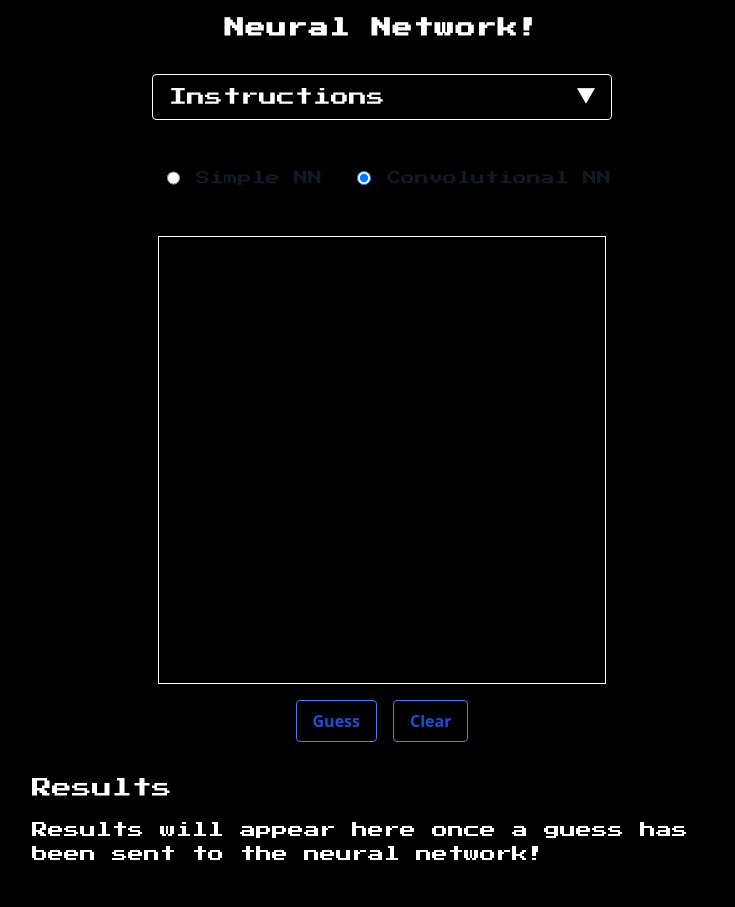
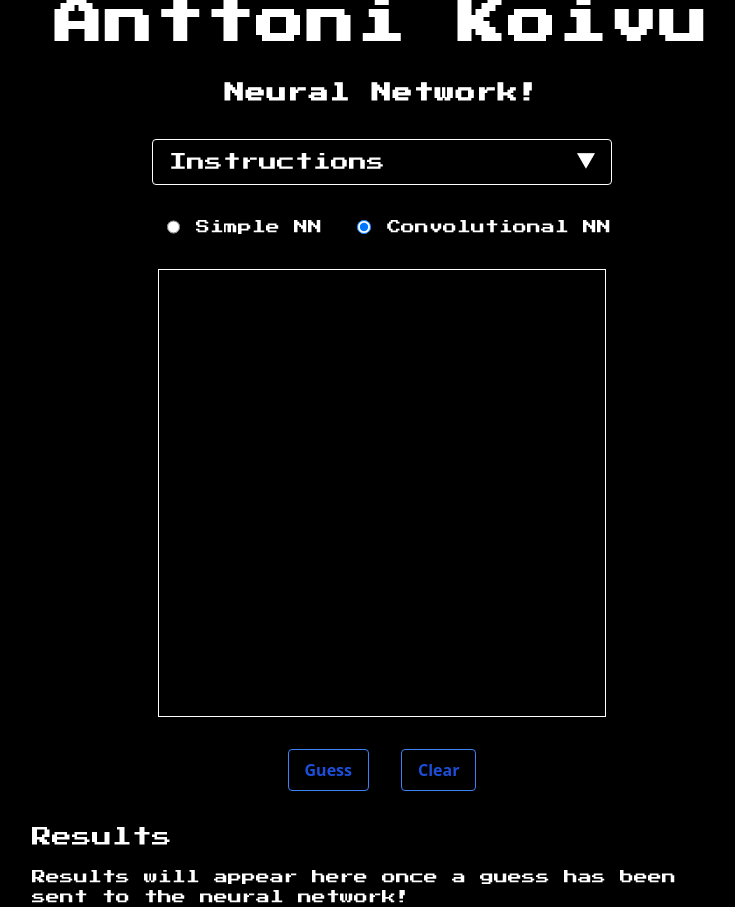
Before and after one commit to Anttonii/personal-website, a SvelteKit app: page /neural in a window 1280 px wide. Shown: the whole page, without its empty margins (258-993 px from the left). Before the commit the page ends 866 px from the top, so only its background shows below. Built offline with nearby package versions, Linux system fonts and the light colour scheme.

Commit message:
fix: Cleaned up code and fixed a few css errors, also removed unneeded dependency

```diff
--- a/package.json
+++ b/package.json
@@ -29,7 +29,6 @@
 		"prettier-plugin-svelte": "^3.1.2",
 		"svelte": "^4.2.7",
 		"svelte-check": "^3.6.0",
-		"svelte-loading-spinners": "^0.3.4",
 		"tailwindcss": "^3.4.0",
 		"tslib": "^2.4.1",
 		"typescript": "^5.0.0",
--- a/src/routes/+page.svelte
+++ b/src/routes/+page.svelte
@@ -66,7 +66,7 @@
 
 <svelte:window on:keydown={onKeyDown} />
 
-<div class="container mx-auto flex flex-col justify-center items-center gap-16">
+<div class="container mx-auto flex flex-col justify-center items-center">
 	<div
 		class="flex flex-col justify-start md:justify-center align-middle h-full gap-16 text-white"
 		id="main-transition"
@@ -331,7 +331,7 @@
 			text-decoration: none;
 		}
 
-		.centering:hover {
+		.centering > button:hover {
 			color: red;
 		}
 
--- a/src/routes/neural/+page.svelte
+++ b/src/routes/neural/+page.svelte
@@ -182,15 +182,14 @@
 	};
 </script>
 
-<div class="container mx-auto flex flex-col justify-center items-center text-white">
-	<div class="flex flex-col align-middle justify-start md:justify-center h-full gap-8">
+<div class="container mx-auto flex flex-col justify-center items-center">
+	<div class="flex flex-col justify-start md:justify-center align-middle gap-8 h-full text-white">
 		<h2 class="font-bold text-3xl md:text-5xl text-center tracking-wider">
 			<a href="/">Anttoni Koivu</a>
 		</h2>
-
 		<h3 class="font-bold text-base md:text-xl text-center tracking-wider">Neural Network!</h3>
-
-		<div class="flex flex-col justify-center align-middle">
+		<div class="flex flex-col mx-h-90 gap-4">
+			<div class="flex flex-col justify-center expander">
 				<button
 					class="expander border border-white rounded flex flex-row justify-between py-2 px-4 m-auto"
 					on:click={toggleInstructions}
@@ -206,17 +205,16 @@
 					/>
 				</button>
 				{#if instructionsExpanded}
-				<div class="expander pt-4 m-auto" transition:slide={{ duration: 1000 }}>
-					<p class="text-sm tracking-tight">
+					<div class="expander" transition:slide={{ duration: 1000 }}>
+						<p class="text-xs md:text-sm tracking-tight pt-4">
 							Start by drawing an image of any number between 0 and 9. Press guess to see if the
 							neural network is correct at predicting what number you've drawn. If you want to start
 							over the drawing process, just press clear to clear the canvas.<br /><br />
 
-						Simple NN is a simpler less accurate model and convolutional NN uses slightly more
-						advanced filtering for more accurate results, try to see if you can find differences in
-						their guessing.<br /><br />
+							Simple NN uses a simpler model than convolutional NN and thus is a little bit less
+							accurate, try to see if you can find differences in their guessing.<br /><br />
+							<span class="text-center md:text-left">Happy experimenting!</span>
 						</p>
-					<p class="text-center md:text-left">Happy experimenting!</p>
 					</div>
 				{/if}
 			</div>
@@ -228,16 +226,12 @@
 						type="radio"
 						value=""
 						name="bordered-radio"
-					class="w-4 h-4 text-blue-600 bg-gray-100 border-gray-300 focus:ring-blue-500 dark:focus:ring-blue-600 dark:ring-offset-gray-800 focus:ring-2 dark:bg-gray-700 dark:border-gray-600"
+						class="w-4 h-4"
 						on:click={() => {
 							method = 0;
 						}}
 					/>
-				<label
-					for="bordered-radio-1"
-					class="w-full py-4 ms-2 text-sm font-medium text-gray-900 dark:text-gray-300 text-sm"
-					>Simple NN</label
-				>
+					<label for="bordered-radio-1" class="w-full py-4 ms-2 text-sm">Simple NN</label>
 				</div>
 				<div class="flex items-center ps-4 gap-2">
 					<input
@@ -246,20 +240,16 @@
 						type="radio"
 						value=""
 						name="bordered-radio"
-					class="w-4 h-4 text-blue-600 bg-gray-100 border-gray-300 focus:ring-blue-500 dark:focus:ring-blue-600 dark:ring-offset-gray-800 focus:ring-2 dark:bg-gray-700 dark:border-gray-600"
+						class="w-4 h-4"
 						on:click={() => {
 							method = 1;
 						}}
 					/>
-				<label
-					for="bordered-radio-2"
-					class="w-full py-4 ms-2 text-sm font-medium text-gray-900 dark:text-gray-300 text-sm"
-					>Convolutional NN</label
-				>
+					<label for="bordered-radio-2" class="w-full py-4 ms-2 text-sm">Convolutional NN</label>
 				</div>
 			</div>
 
-		<div class="flex flex-col justify-center gap-4">
+			<div class="flex flex-col justify-center gap-8">
 				<canvas
 					class="canvas"
 					width={canvasWidth}
@@ -272,7 +262,7 @@
 					on:touchend={handleCanvasEnd}
 					on:touchmove={handleCanvasMove}
 				/>
-			<div class="flex flex-row justify-center gap-4">
+				<div class="flex flex-row justify-center gap-8">
 					<button
 						class="bg-transparent hover:bg-blue-500 text-blue-700 font-semibold hover:text-white py-2 px-4 border border-blue-500 hover:border-transparent rounded"
 						on:click={postGrid}
@@ -287,21 +277,23 @@
 					</button>
 				</div>
 			</div>
+
 			<div class="flex flex-col gap-4 text-white mx-auto expander" id="results">
-			<h3 class="text-xl">Results</h3>
+				<h3 class="pt-4 text-sm md:text-xl">Results</h3>
 				{#if prediction}
 					<div class="text-left gap-4 text-white expander mx-auto">
-					<h2 class="text-sm md:text-base">
+						<h2 class="text-xs md:text-sm">
 							The neural network predicted that you drew: {prediction} with confidence of: {confidence}
 							<br /><br />
 							Did it get it right? :)
 						</h2>
 					</div>
 				{:else}
-				<h2 class="text-sm md:text-base">
+					<h2 class="text-xs md:text-sm">
 						Results will appear here once a guess has been sent to the neural network!
 					</h2>
 				{/if}
+			</div>
 		</div>
 	</div>
 </div>
@@ -340,4 +332,8 @@
 		transform: rotate(180deg);
 		transition: all 1s;
 	}
+
+	.mx-h-90 {
+		max-height: 90%;
+	}
 </style>
```
Also changed, not shown: 1 other file (tests, documents, lock files or other folders). Lines whose indentation alone changed are shown as unchanged.
